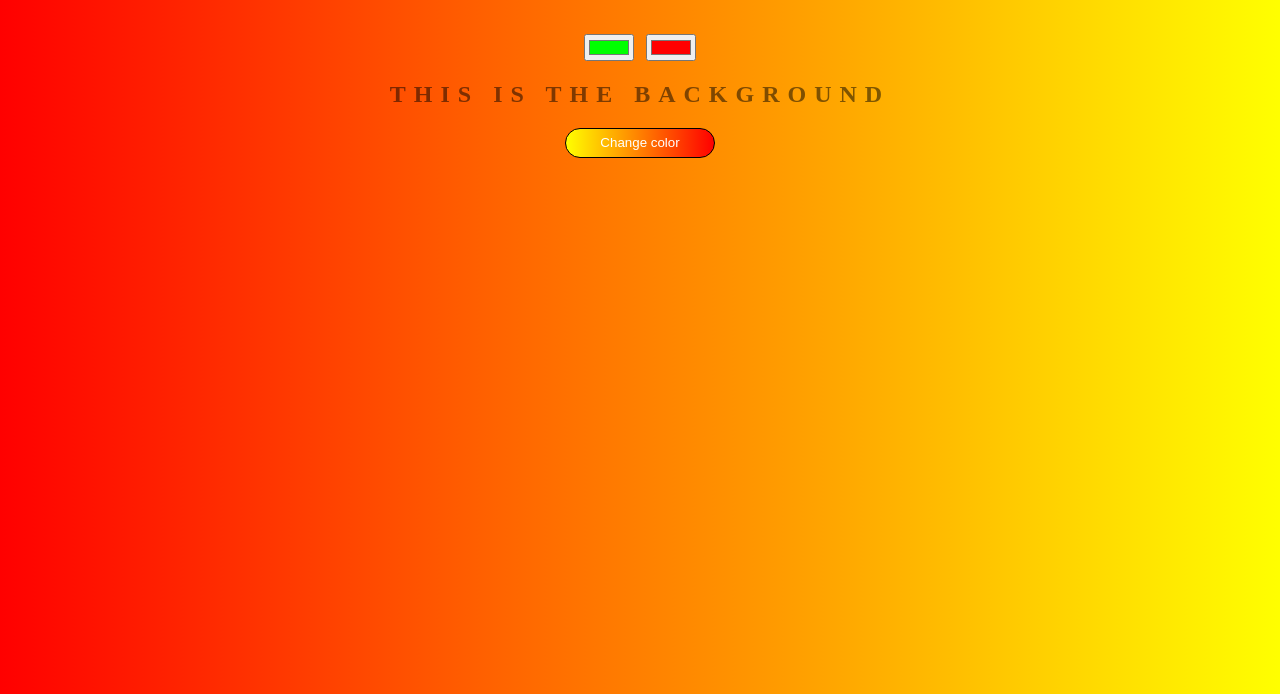
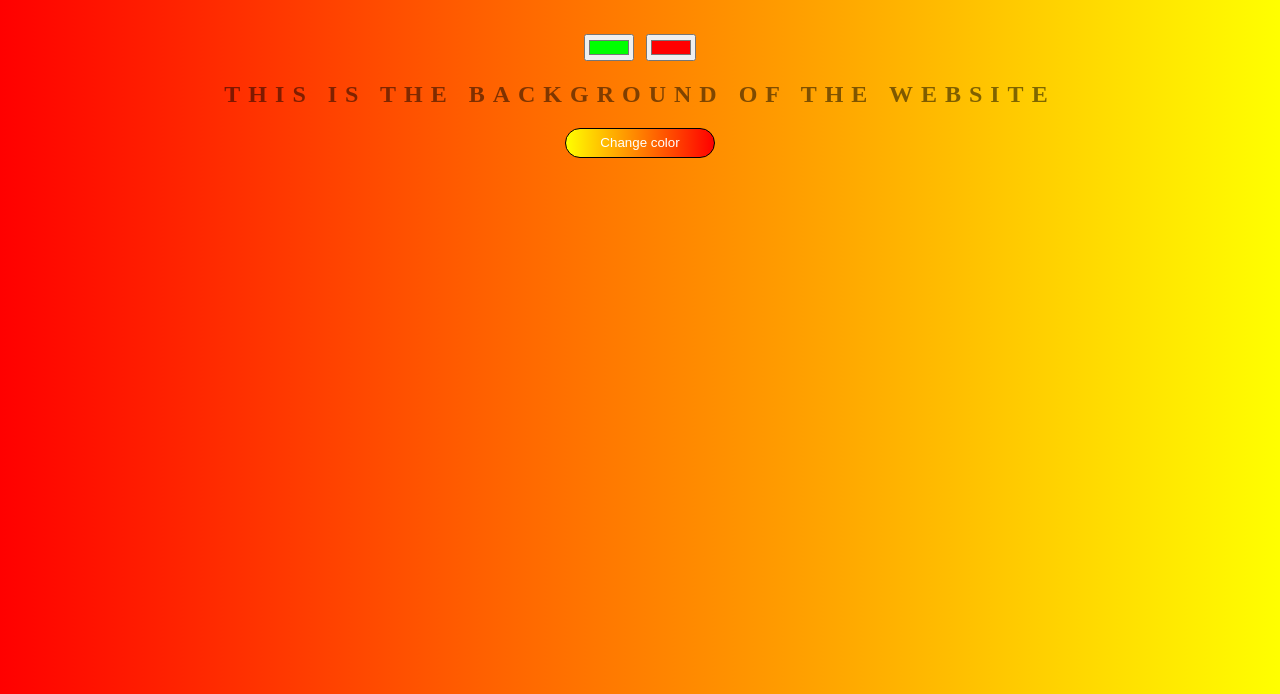
Before and after one commit to YSuhaib/background-generator, a plain HTML site: page index.html in a window 1280 px wide. Shown: the part 106-800 px from the top of the page. Drawn offline with Linux system fonts and the light colour scheme; files that its build step writes are made by us from their sources; files whose address does not match are found by name.

Commit message:
changing text

```diff
--- a/index.html
+++ b/index.html
@@ -12,7 +12,7 @@
     <h1>Cool genrator</h1>
     <input type="color" name="color1" value="#00ff00" class="color1">
     <input type="color" name="color2" value="#ff0000" class="color2">
-    <h2>this is the background</h2>
+    <h2>this is the background of the website</h2>
     <h3></h3>
 
     <button class="button">Change color</button>
```
